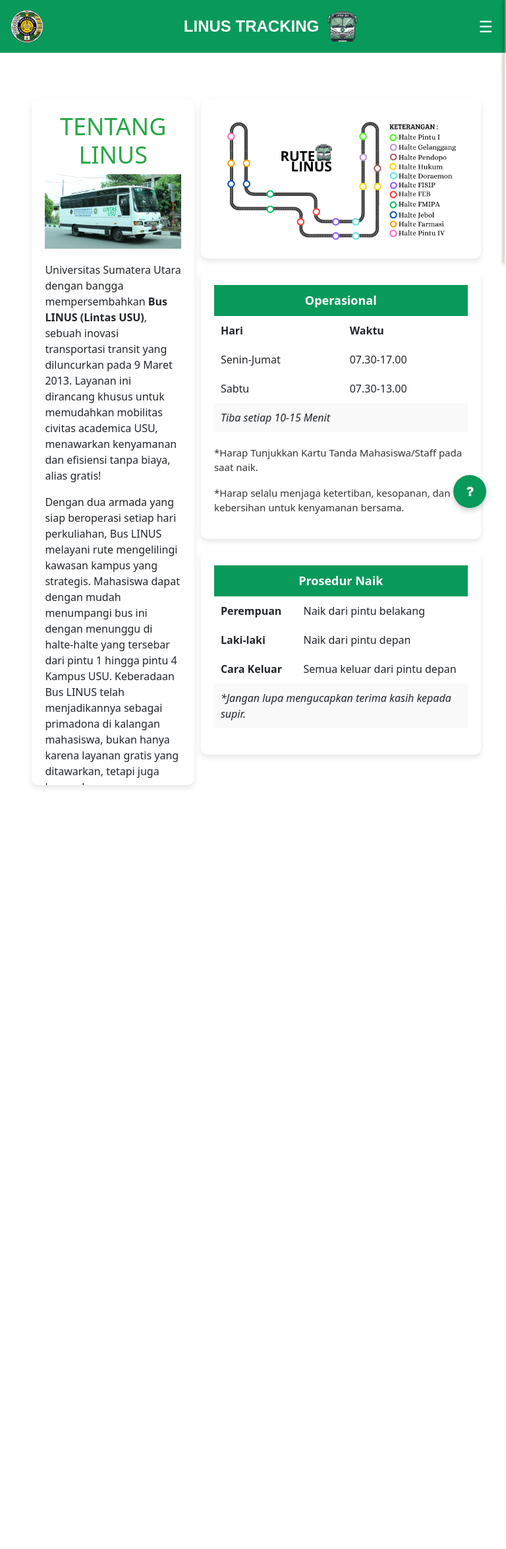
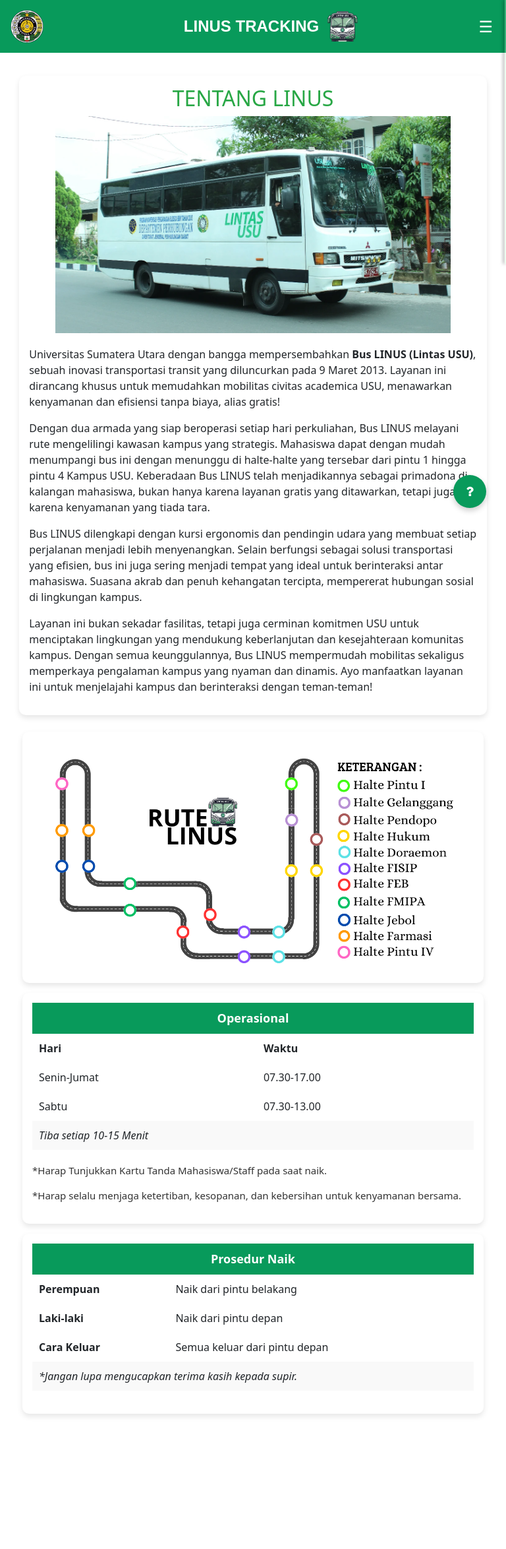
Before and after one commit to DamaiSilalahi/WEBSITE-LINUS, a PHP site: page /bus-location/TL/TentangLinus.php in a window 768 px wide. Shown: the whole page at 66% size. Before the commit the page ends 1194 px from the top, so only its background shows below. Run offline with PHP 8.4, Linux system fonts and the light colour scheme; some web fonts are replaced.

Commit message:
perbaikan css tl

```diff
--- a/css/TL.css
+++ b/css/TL.css
@@ -112,9 +112,52 @@ body {
   }
 }
 
+@media (min-width: 600px) and (max-width: 1024px) {
+  .TLcontent {
+    flex-direction: column;
+    padding: 10px;
+    width: 95%;
+    max-width: 800px;
+  }
+
+  .TLdescription {
+    width: 100%;
+    margin: 10px 0;
+    padding: 15px;
+    min-height: 500px;
+  }
+
+  table {
+    font-size: 16px;
+  }
+
+  .main-title {
+    font-size: 32px;
+  }
+
+  .faq-button {
+    bottom: 20px;
+    right: 20px;
+    width: 45px;
+    height: 45px;
+    font-size: 18px;
+  }
+
+  .TLprocedure-table, .TLtable, .TLrute {
+    max-width: 700px;
+    padding: 15px;
+    margin: 15px auto;
+  }
+}
+
 @media (max-width: 768px) {
   main {
-      margin-top: 40px;
+    margin-top: 5px !important;
+  }
+}
+@media (max-width: 1024px) {
+  main {
+    margin-top: 5px !important;
   }
 }
 
@@ -132,7 +175,10 @@ body {
   }
 
   main {
-      margin-top: 30px;
+    margin-top: 60px !important;
+  }
+  .TLcontent {
+    margin: 0;
   }
 }
 
--- a/css/main.css
+++ b/css/main.css
@@ -10,9 +10,9 @@ main {
     justify-content: center;
     align-items: center;
     height: auto;
-    padding-top: 20px;
+    padding-top: 40px;
     box-sizing: border-box;
-    margin-top: 80px;
+    margin-top: 30px;
     padding-bottom: 80px;
 }
 
```
Lines whose indentation alone changed are shown as unchanged.
